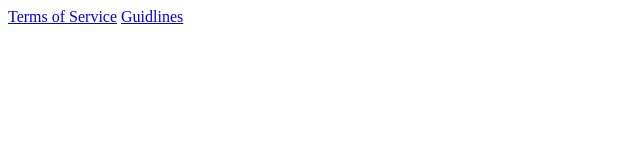
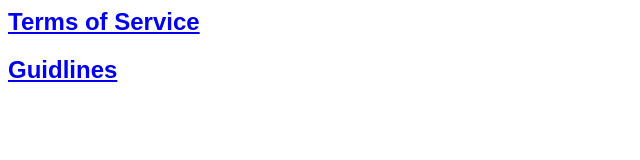
Before and after one commit to melDevRel/docs, a plain HTML site: page index.html in a window 1280 px wide. Shown: the whole page, without its empty margins (0-640 px from the left). Drawn offline with Linux system fonts and the light colour scheme.

Commit message:
Update index.html

```diff
--- a/index.html
+++ b/index.html
@@ -1,2 +1,7 @@
-<a href="./tos">Terms of Service</a>
-<a href="./rules">Guidlines</a>
+<style>
+  * {
+    font-family: Arial;
+  }
+</style>
+<h2><a href="./tos">Terms of Service</a></h2>
+<h2><a href="./rules">Guidlines</a></h2>
```
